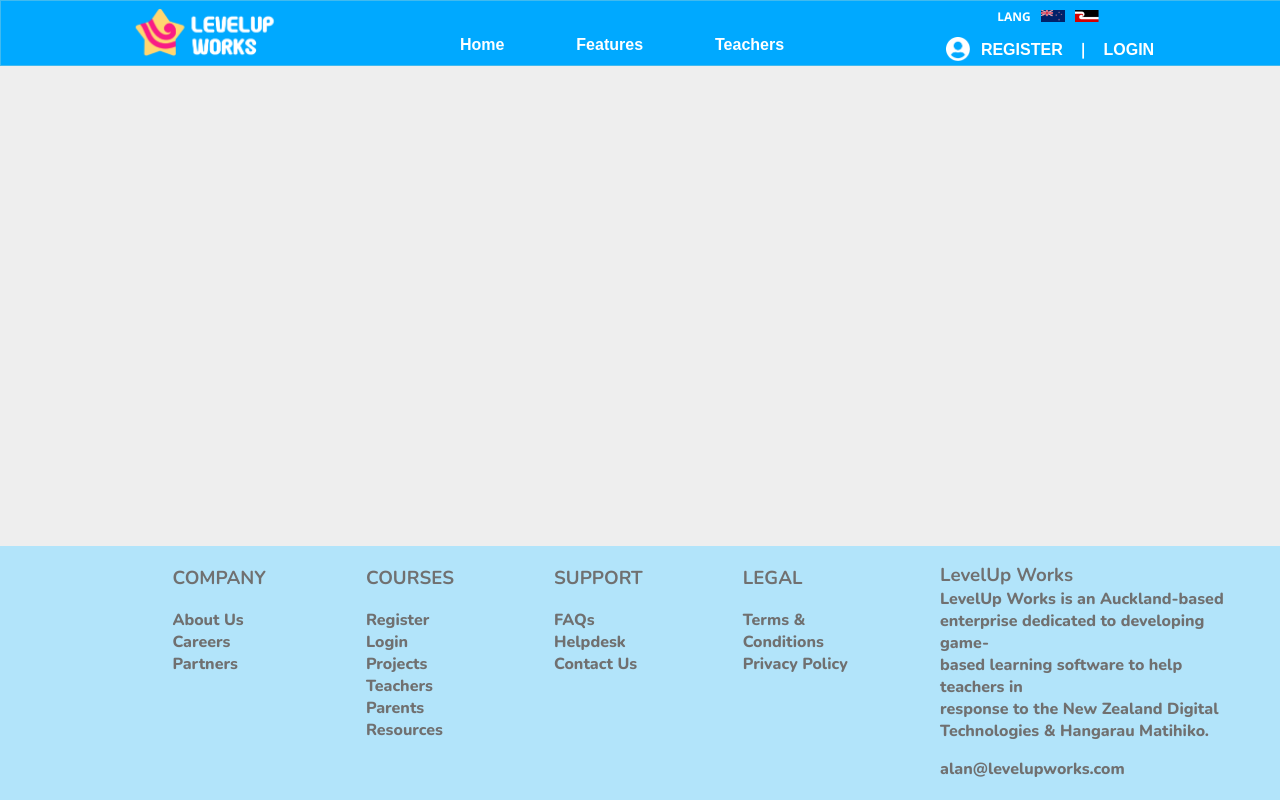
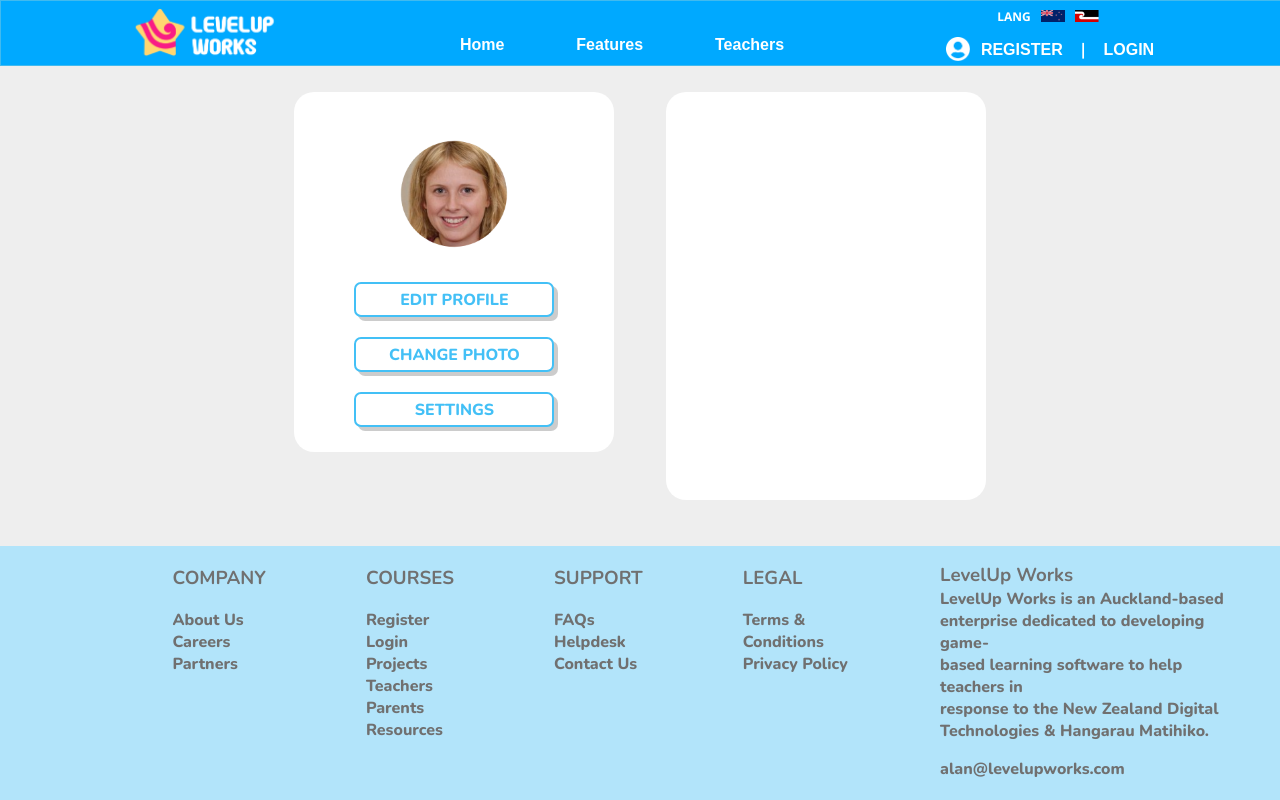
Before and after one commit to Mission-Ready/2402-L4FT13-missionx-frontend-t2, a React (Vite) app: page /teacherprofile in a window 1280 px wide. Built offline with nearby package versions, Linux system fonts and the light colour scheme.

Commit message:
added more content to the teacher profile page

```diff
--- a/src/common/NavBarWhite.jsx
+++ b/src/common/NavBarWhite.jsx
@@ -3,7 +3,7 @@ import NZFlag from "../assets/NavBar/NZFlag.png"
 import MaoriFlag from "../assets/NavBar/MaoriFlag.png"
 import styles from './NavBarWhite.module.css'
 
-export default function TopBar() {
+export default function NavBarWhite() {
   return (
       <div className={styles.mainContainer}>
           <img className={styles.logo} src={Logo} alt="levelup works logo" />
--- a/src/pages/HelpRequest/HelpRequests.jsx
+++ b/src/pages/HelpRequest/HelpRequests.jsx
@@ -68,7 +68,7 @@ export default function HelpRequests() {
     }
   ]
  function handleDoneClick () {
-  requestArray.filter
+  //requestArray.filter
  }
   return (
     <>
--- a/src/pages/TeacherProfile/TeacherProfile.jsx
+++ b/src/pages/TeacherProfile/TeacherProfile.jsx
@@ -2,10 +2,36 @@ import LinksFooter from "./LinksFooter"
 import NavBar from '../../common/NavBar'
 import styles from './TeacherProfile.module.css'
 export default function TeacherProfile() {
+  const teacherArray = [
+    {
+      firstName: "Jasmina",
+      LastName: "Salvador",
+      coursesPurchased: ["Beginner"],
+      dateOfBirth: "25 June 1986",
+      contact: "027 754 28 00",
+      email: "jsalvador@homai.edu",
+      photoSrc: "/images/teachers/JasminaSalvador.png",
+    }
+  ]
+
+  const currentTeacher = teacherArray[0];
   return (
       <div>
           <NavBar />
-          <div className={styles.mainContainer}></div>
+      <div className={styles.mainContainer}>
+        <div className={styles.content}></div>
+        <div className={styles.leftSide}>
+          <img className={styles.photo} src={currentTeacher.photoSrc} alt="teacher profile photo" />
+          <div className={styles.buttonContainer}>
+            <button className={styles.button}>EDIT PROFILE</button>
+            <button className={styles.button}>CHANGE PHOTO</button>
+            <button className={styles.button}>SETTINGS</button>
+
+          </div>
+        </div>
+        <div className={styles.rightSide}></div>
+      </div>
+
           <LinksFooter />
     </div>
   )
--- a/src/pages/TeacherProfile/TeacherProfile.module.css
+++ b/src/pages/TeacherProfile/TeacherProfile.module.css
@@ -1,4 +1,68 @@
 .mainContainer {
+    display: flex;
+    flex-direction: row;
+    justify-content: center;
     background-color: #EEEEEE;
     height: 60vh;
 }
+
+.leftSide {
+    display: flex;
+    align-self: flex-start;
+    flex-direction: column;
+    align-items: center;
+    margin-top: 2%;
+    margin-left: 2%;
+    margin-right: 2%;
+    width: 25%;
+    height: 75%;
+    border-radius: 20px;
+    background-color: white;
+}
+
+.rightSide {
+    display: flex;
+    flex-direction: column;
+    margin-top: 2%;
+    margin-left: 2%;
+    margin-right: 2%;
+    width: 25%;
+    height: 85%;
+    border-radius: 20px;
+    background-color: white;
+}
+
+.content {
+ display: flex;
+ justify-content: center ;
+}
+
+.photo {
+    margin-top: 15%;
+    height: 30%;
+    width: auto;
+}
+
+.button {
+    position: relative;
+    height: 35px;
+    width: 200px;
+    font-family: 'Nunito';
+    border-radius: 7px;
+    color: #43C0F6;
+    border: 2px solid #43C0F6;
+    background-color: white;
+    font-size: 16px;
+    font-weight: 800;
+    box-shadow: 4px 4px rgba(0,0,0,0.2);
+    margin-top: 10px;
+    margin-bottom: 10px;
+    padding: 5px;
+    top: 15%;
+  }
+
+  .buttonContainer {
+    display: flex;
+    flex-direction: column;
+    justify-content: center;
+  }
```
